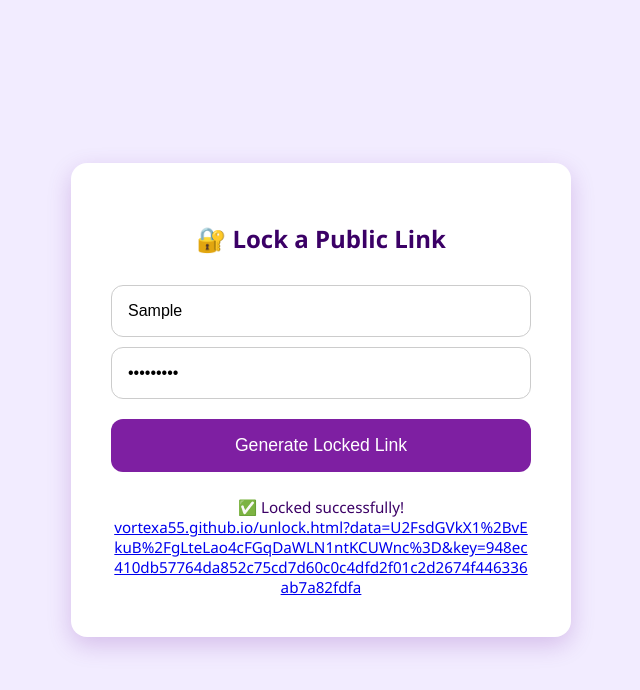
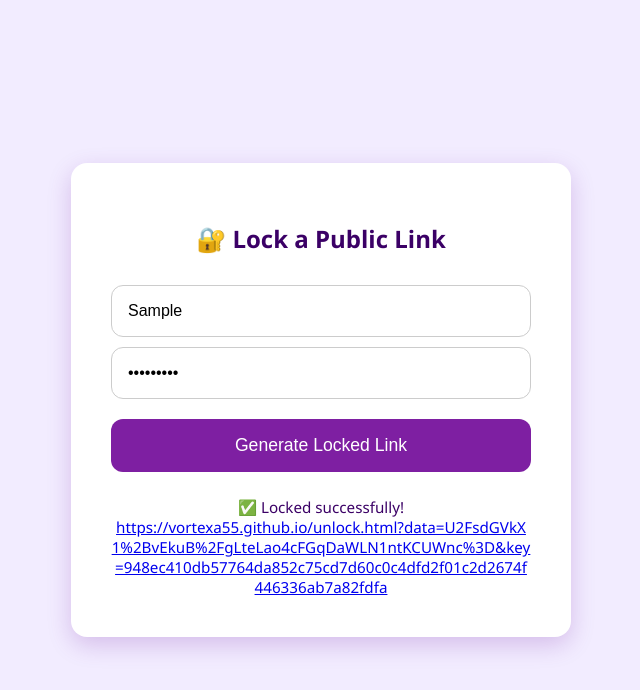
Before and after one commit to vortexa55/vortexa55.github.io, a plain HTML site: page lock.html in a window 1280 px wide. Both pictures are taken after typing "Sample", "Sample123" into the empty fields and a click on the button "Generate Locked Link". Shown: the whole page, without its empty margins (319-959 px from the left). Drawn offline with nearby package versions, Linux system fonts and the light colour scheme.

Commit message:
Update lock.html

```diff
--- a/lock.html
+++ b/lock.html
@@ -95,7 +95,7 @@
 
       const encryptedURL = CryptoJS.AES.encrypt(url, pw).toString();
       const hashedPW = await sha256(pw);
-      const lockedURL = `vortexa55.github.io/unlock.html?data=${encodeURIComponent(encryptedURL)}&key=${hashedPW}`;
+      const lockedURL = `https://vortexa55.github.io/unlock.html?data=${encodeURIComponent(encryptedURL)}&key=${hashedPW}`;
 
       document.getElementById("result").innerHTML = `
         ✅ Locked successfully!<br>
```
